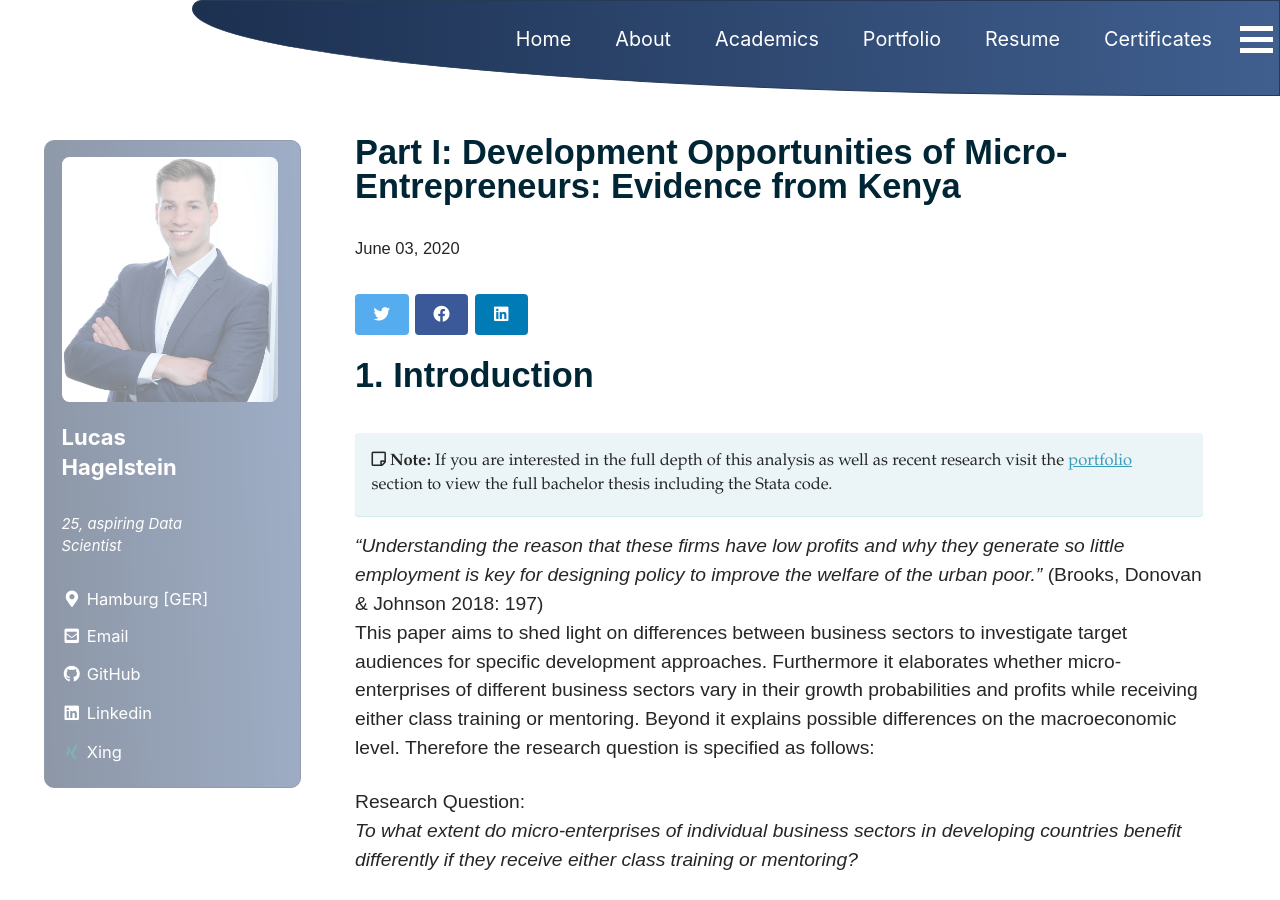
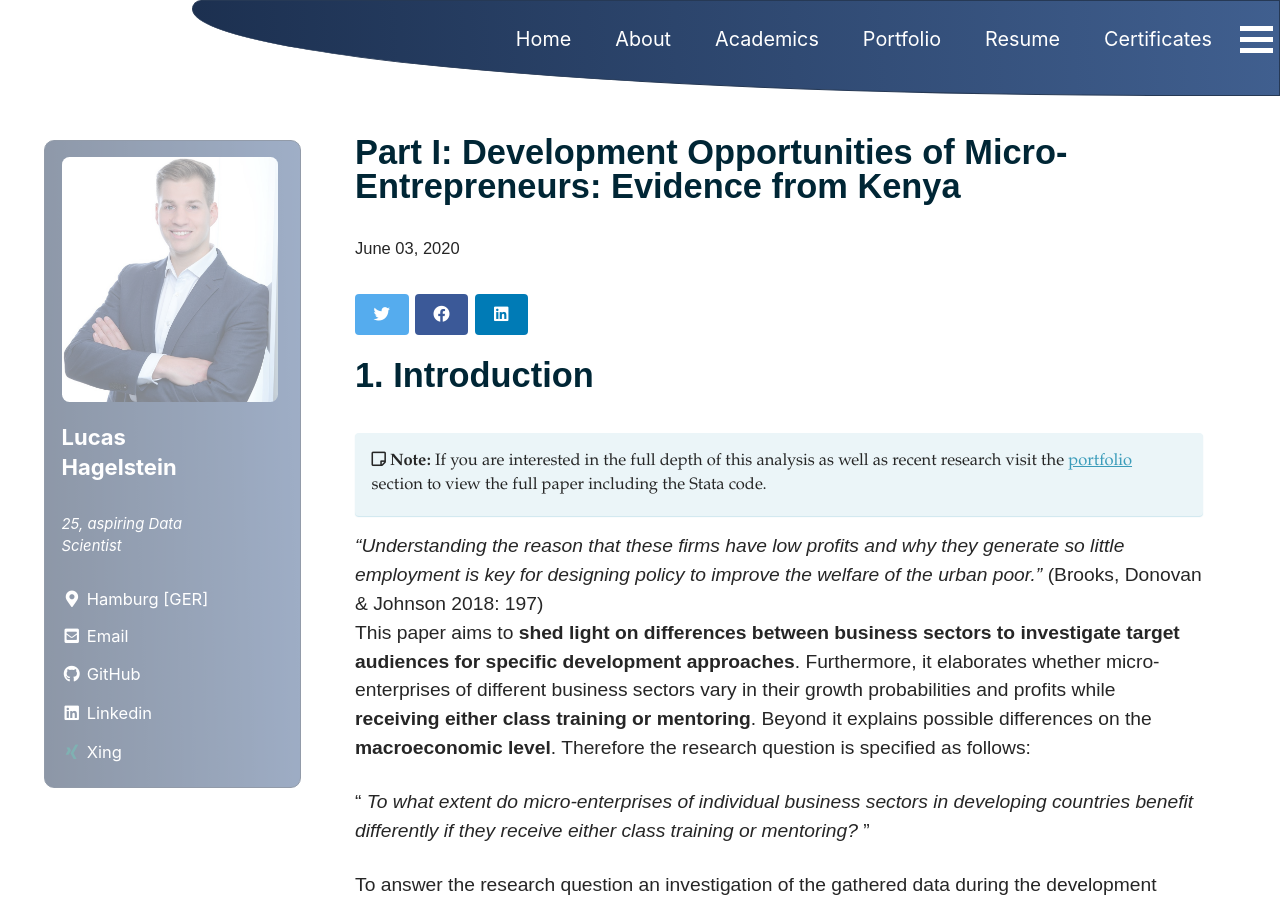
Before and after one commit to LHAGELS/LHAGELS.github.io, a Jekyll site: the page built from _posts/2020-06-03-PART-I-Getting-familiar-with-the-Topic---Development-Opportunities-of-Micro-Entrepreneurs-Evidence-from-Kenya.md, in a window 1280 px wide and 900 px high. Built offline with Jekyll 4.4.1, drawn with Linux system fonts in a browser that asks for light colours; cached includes are drawn as plain includes; nearby versions of some CDN libraries; some of the changed text lies outside the part shown.

Commit message:
new github

```diff
--- a/_posts/2020-06-03-PART-I-Getting-familiar-with-the-Topic---Development-Opportunities-of-Micro-Entrepreneurs-Evidence-from-Kenya.md
+++ b/_posts/2020-06-03-PART-I-Getting-familiar-with-the-Topic---Development-Opportunities-of-Micro-Entrepreneurs-Evidence-from-Kenya.md
@@ -16,14 +16,15 @@ excerpt: "In this series I summarize the main findings of my data analysis accor
   {: .text-justify}
 # 1. Introduction
 
-<i class="far fa-sticky-note"></i> **Note:** If you are interested in the full depth of this analysis as well as recent research visit the [portfolio](/portfolio/) section to view the full bachelor thesis including the Stata code.
+<i class="far fa-sticky-note"></i> **Note:** If you are interested in the full depth of this analysis as well as recent research visit the [portfolio](/portfolio/) section to view the full paper including the Stata code.
   {: .notice--info}
 
-_"Understanding the reason that these firms  have low profits and why they generate so little employment is key for designing policy to improve the welfare of the urban poor.”_ (Brooks, Donovan & Johnson 2018: 197)
-This paper aims to shed light on differences between business sectors to investigate target audiences for specific development approaches. Furthermore it elaborates whether micro-enterprises of different business sectors vary in their growth probabilities and profits while receiving either class training or mentoring. Beyond it explains possible differences on the macroeconomic level. Therefore the research question is specified as follows:
+_"Understanding the reason that these firms have low profits and why they generate so little employment is key for designing policy to improve the welfare of the urban poor.”_ (Brooks, Donovan & Johnson 2018: 197)
+This paper aims to **shed light on differences between business sectors to investigate target audiences for specific development approaches**. Furthermore, it elaborates whether micro-enterprises of different business sectors vary in their growth probabilities and profits while **receiving either class training or mentoring**. Beyond it explains possible differences on the **macroeconomic level**. Therefore the research question is specified as follows:
 
-Research Question:
+<q>
 _To what extent do micro-enterprises of individual business sectors in developing countries benefit differently if they receive either class training or mentoring?_
+</q>
 
 To answer the research question an investigation of the gathered data during the development study conducted by Brooks et al. (2018) has been made. At the end of 2014, they assigned female micro-entrepreneurs from Kenya to groups that receive class training, mentoring or neither to elaborate differences in profits over the next 17 months after the treatment.
 
```
Also changed, not shown: other parts of _posts/2020-06-03-PART-I-Getting-familiar-with-the-Topic---Development-Opportunities-of-Micro-Entrepreneurs-Evidence-from-Kenya.md (+1 -1 lines).
